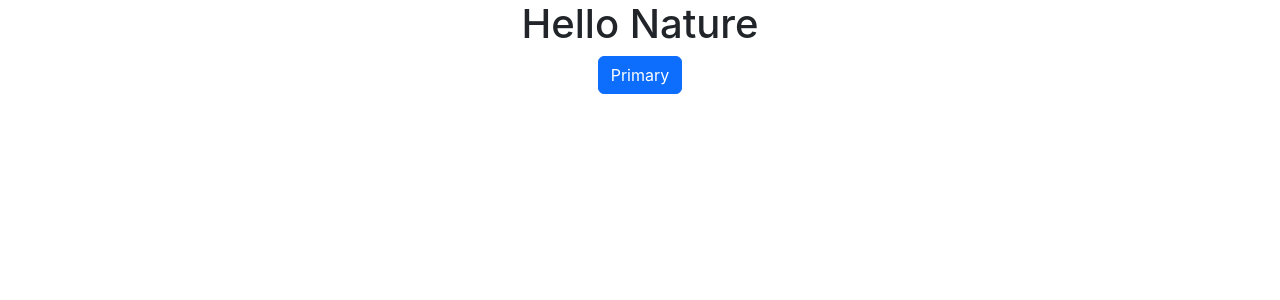
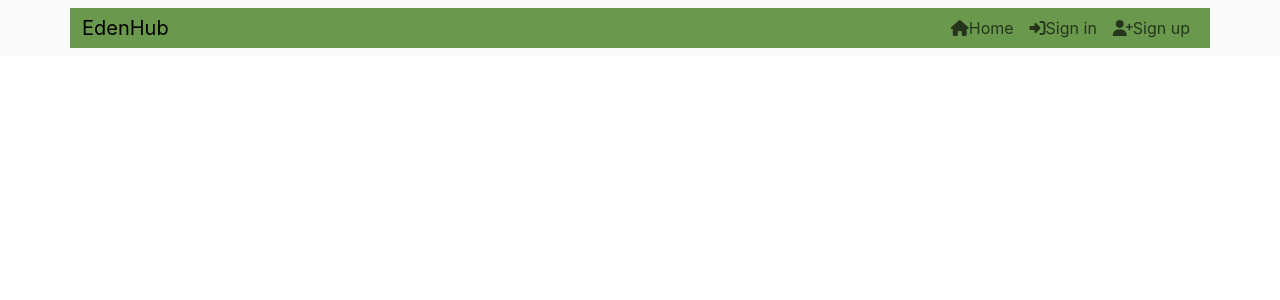
Before and after one commit to CleanOak/edenhub_frontend, a React (Create React App) app: page / in a window 1280 px wide. Shown: the top 300 px of the page. Built offline with nearby package versions, Linux system fonts and the light colour scheme.

Commit message:
create navbar component in the app

```diff
--- a/public/index.html
+++ b/public/index.html
@@ -2,7 +2,7 @@
 <html lang="en">
   <head>
     <meta charset="utf-8" />
-    <link rel="icon" href="%PUBLIC_URL%/favicon.ico" />
+    <link rel="icon" href="%PUBLIC_URL%/favicon-16x16.png" />
     <meta name="viewport" content="width=device-width, initial-scale=1" />
     <meta name="theme-color" content="#000000" />
     <meta
@@ -11,6 +11,7 @@
     />
 
     <link rel="apple-touch-icon" href="%PUBLIC_URL%/logo192.png" />
+    <script src="https://kit.fontawesome.com/69b7feec5d.js" crossorigin="anonymous"></script>
     <!--
       manifest.json provides metadata used when your web app is installed on a
       user's mobile device or desktop. See https://developers.google.com/web/fundamentals/web-app-manifest/
@@ -31,7 +32,7 @@
       work correctly both with client-side routing and a non-root public URL.
       Learn how to configure a non-root public URL by running `npm run build`.
     -->
-    <title>React App</title>
+    <title>EdenHub</title>
   </head>
   <body>
     <noscript>You need to enable JavaScript to run this app.</noscript>
--- a/src/App.css
+++ /dev/null
@@ -1,38 +0,0 @@
-.App {
-  text-align: center;
-}
-
-.App-logo {
-  height: 40vmin;
-  pointer-events: none;
-}
-
-@media (prefers-reduced-motion: no-preference) {
-  .App-logo {
-    animation: App-logo-spin infinite 20s linear;
-  }
-}
-
-.App-header {
-  background-color: #282c34;
-  min-height: 100vh;
-  display: flex;
-  flex-direction: column;
-  align-items: center;
-  justify-content: center;
-  font-size: calc(10px + 2vmin);
-  color: white;
-}
-
-.App-link {
-  color: #61dafb;
-}
-
-@keyframes App-logo-spin {
-  from {
-    transform: rotate(0deg);
-  }
-  to {
-    transform: rotate(360deg);
-  }
-}
--- a/src/App.js
+++ b/src/App.js
@@ -1,11 +1,10 @@
-import './App.css';
-import Button from 'react-bootstrap/Button';
+import styles from "./App.module.css"
+import NavBar from './components/NavBar';
 
 function App() {
   return (
     <div className="App">
-      <h1>Hello Nature</h1>
-      <Button variant="primary">Primary</Button>
+      <NavBar/>
     </div>
   );
 }
--- /dev/null
+++ b/src/App.module.css
@@ -0,0 +1,9 @@
+.App {
+    font-family: "DM Sans", sans-serif;
+    background-color: #f8f8f8;
+    min-height: 100vh;
+}
+
+div {
+    background-color: #6a994e;
+}
--- /dev/null
+++ b/src/components/NavBar.js
@@ -0,0 +1,24 @@
+import React from 'react'
+import Container from 'react-bootstrap/Container';
+import Nav from 'react-bootstrap/Nav';import Navbar from 'react-bootstrap/Navbar';
+
+
+const NavBar = () => {
+  return (
+    <Navbar collapseOnSelect expand="md" fixed='top' className="bg-body-tertiary">
+      <Container>
+        <Navbar.Brand href="#home">EdenHub</Navbar.Brand>
+        <Navbar.Toggle aria-controls="responsive-navbar-nav" />
+        <Navbar.Collapse id="responsive-navbar-nav">
+          <Nav className="ms-auto">
+            <Nav.Link><i class="fa-solid fa-house"></i>Home</Nav.Link>
+            <Nav.Link><i class="fa-solid fa-right-to-bracket"></i>Sign in</Nav.Link>
+            <Nav.Link><i class="fa-solid fa-user-plus"></i>Sign up</Nav.Link>
+          </Nav>
+        </Navbar.Collapse>
+      </Container>
+    </Navbar>
+  )
+}
+
+export default NavBar
```
Also changed, not shown: public/favicon-16x16.png (added).
